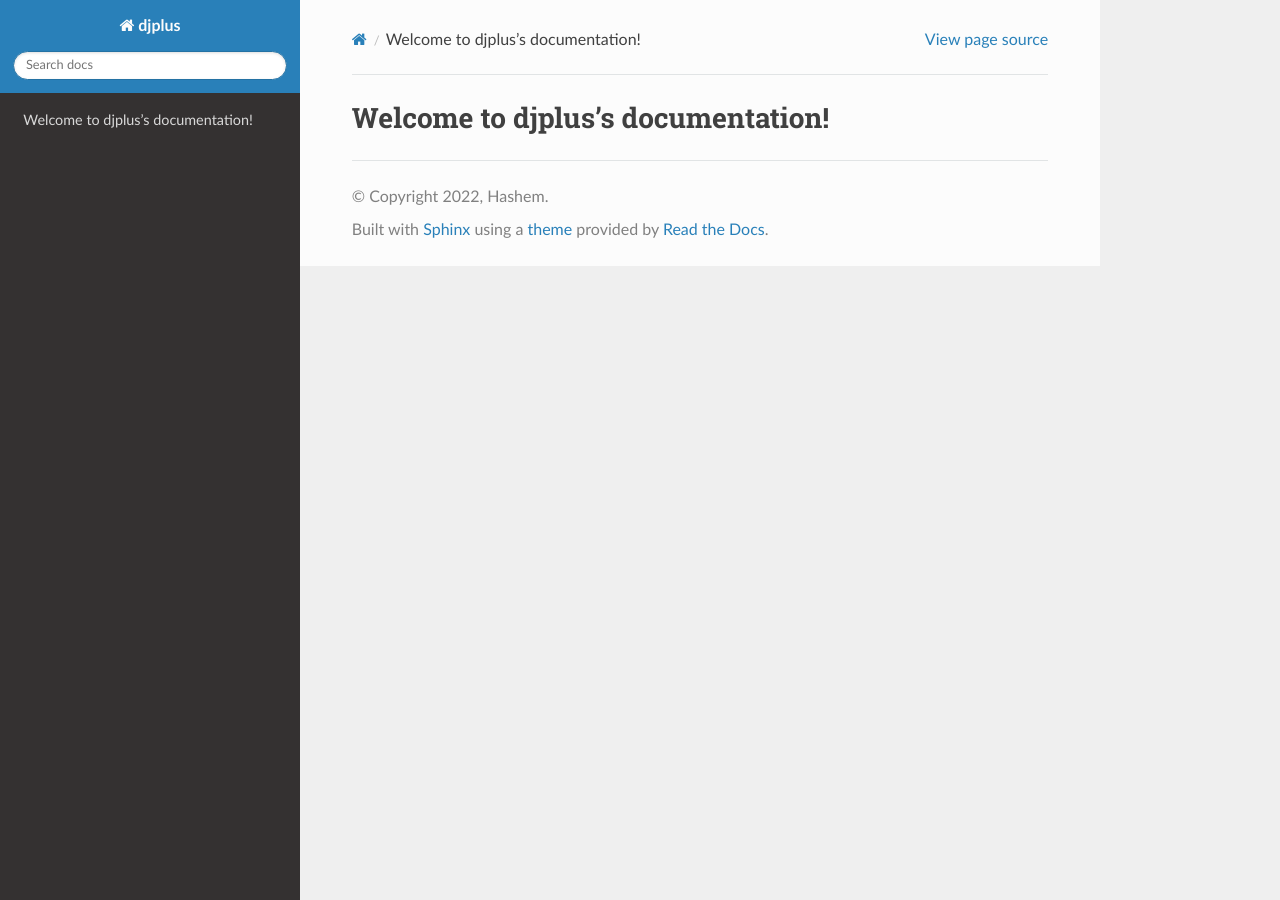
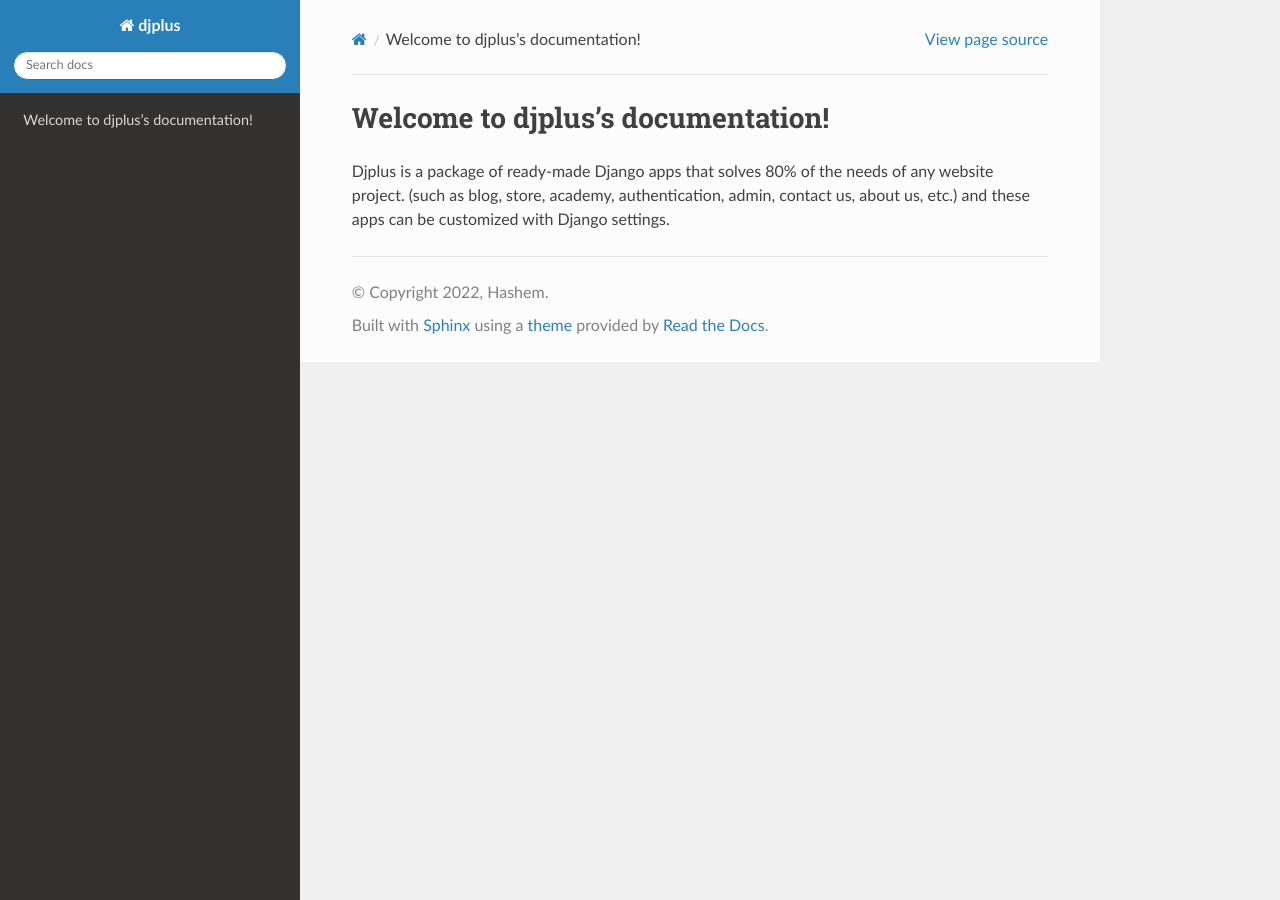
Before and after one commit to jommerce/jommerce, a Sphinx documentation site: the page built from docs/index.rst, in a window 1280 px wide. Built offline with Sphinx 7.4.7 and the Read the Docs theme 2.0.0, drawn with Linux system fonts in a browser that asks for light colours.

Commit message:
DOC: write a short introduction to djplus

```diff
--- a/docs/index.rst
+++ b/docs/index.rst
@@ -2,6 +2,9 @@
 Welcome to djplus's documentation!
 ==================================
 
+Djplus is a package of ready-made Django apps that solves 80% of the needs of any website project.
+(such as blog, store, academy, authentication, admin, contact us, about us, etc.)
+and these apps can be customized with Django settings.
 
 .. toctree::
    :maxdepth: 2
```
Also changed, not shown: README.md (+5 -0 lines).
